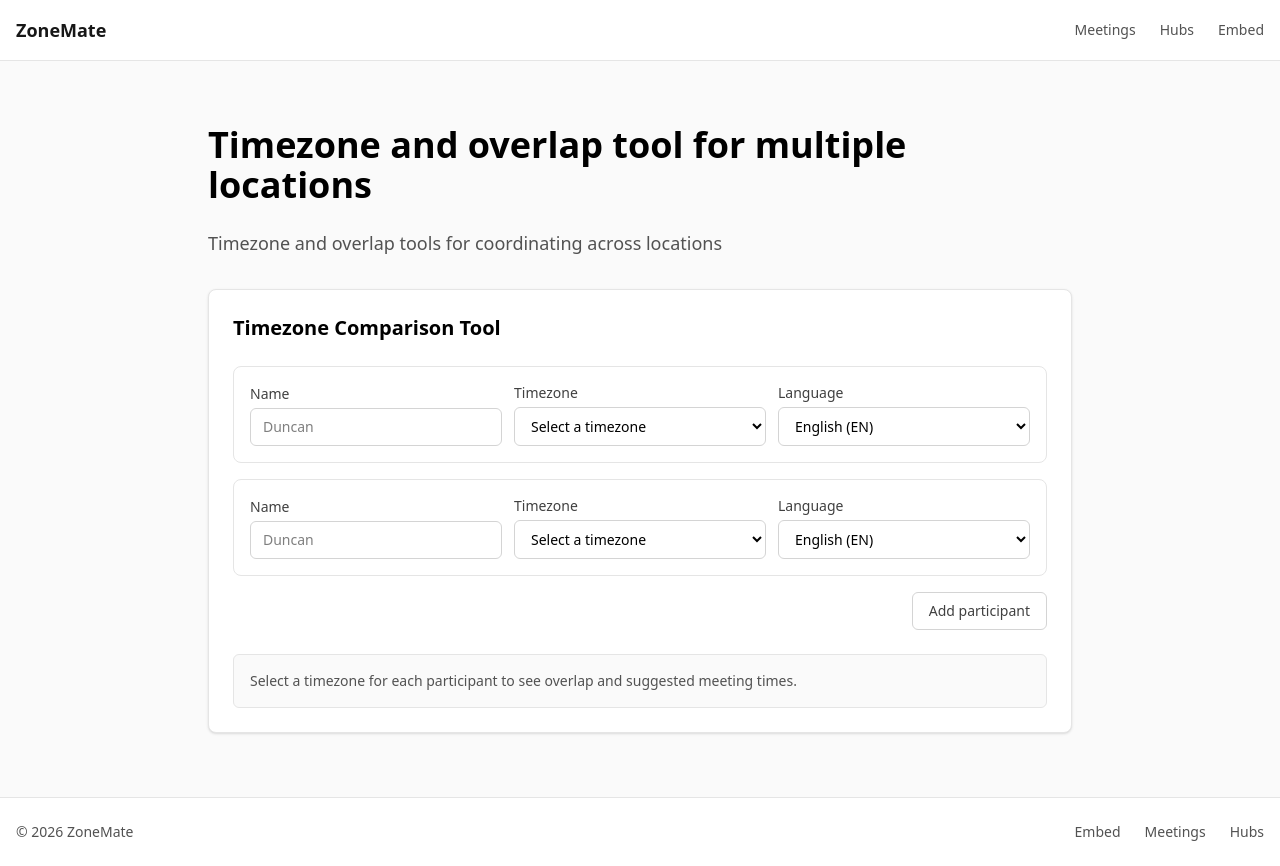
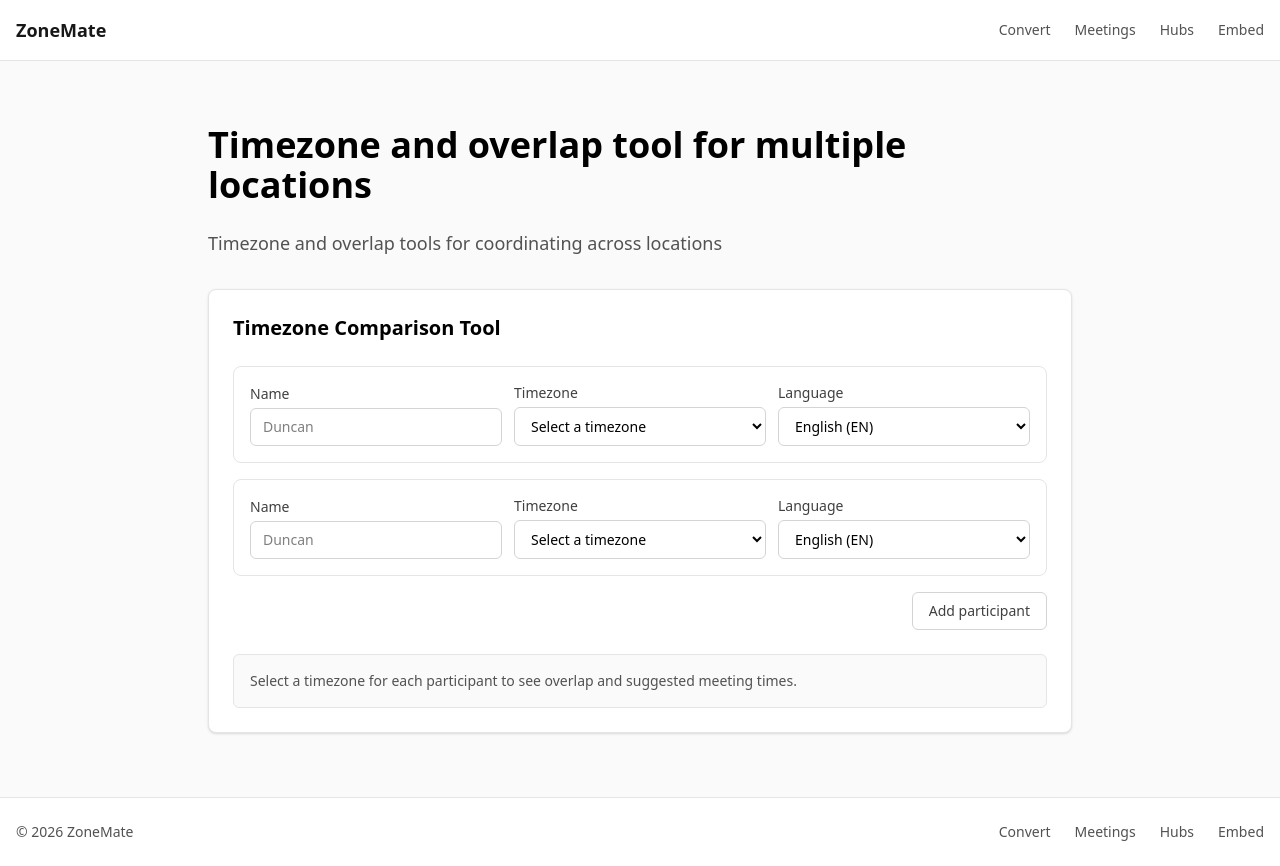
Before and after one commit to duncan-morton/zonemate, a Next.js app: page / in a window 1280 px wide. Built offline with nearby package versions, Linux system fonts and the light colour scheme.

Commit message:
Wire convert into nav, sitemap, and breadcrumbs

```diff
--- a/app/(site)/convert/page.tsx
+++ b/app/(site)/convert/page.tsx
@@ -1,6 +1,8 @@
 import type { Metadata } from "next";
+import Link from "next/link";
 import TimezoneConvert from "@/components/TimezoneConvert";
 import { SITE_NAME, SITE_URL } from "@/lib/siteConfig";
+import { makeBreadcrumbList } from "@/lib/seo/jsonld";
 
 export const metadata: Metadata = {
   title: `Timezone Converter – ${SITE_NAME}`,
@@ -12,7 +14,17 @@ export const metadata: Metadata = {
 };
 
 export default function ConvertPage() {
+  const breadcrumbList = makeBreadcrumbList([
+    { name: "Home", url: SITE_URL },
+    { name: "Convert", url: `${SITE_URL}/convert` },
+  ]);
+
   return (
+    <>
+      <script
+        type="application/ld+json"
+        dangerouslySetInnerHTML={{ __html: JSON.stringify(breadcrumbList) }}
+      />
       <main className="mx-auto max-w-4xl px-4 py-16">
         <h1 className="mb-6 text-4xl font-bold">Timezone converter</h1>
         <p className="mb-8 text-lg text-neutral-600">
@@ -20,6 +32,26 @@ export default function ConvertPage() {
           browser-based timezone conversion tool.
         </p>
         <TimezoneConvert />
+        <div className="mt-12 border-t border-neutral-200 pt-8">
+          <h2 className="mb-3 text-sm font-semibold text-neutral-900">
+            Related tools
+          </h2>
+          <div className="flex flex-wrap gap-4 text-sm text-neutral-600">
+            <Link
+              href="/meetings"
+              className="hover:text-neutral-900 hover:underline"
+            >
+              Find overlap meeting times
+            </Link>
+            <Link
+              href="/embed"
+              className="hover:text-neutral-900 hover:underline"
+            >
+              Embed ZoneMate on your site
+            </Link>
+          </div>
+        </div>
       </main>
+    </>
   );
 }
--- a/app/sitemap.ts
+++ b/app/sitemap.ts
@@ -13,6 +13,12 @@ export default function sitemap(): MetadataRoute.Sitemap {
       lastModified: now,
       changeFrequency: "daily",
       priority: 1.0,
+    },
+    {
+      url: `${baseUrl}/convert`.trim(),
+      lastModified: now,
+      changeFrequency: "daily",
+      priority: 0.8,
     },
     {
       url: `${baseUrl}/meetings`.trim(),
--- a/components/SiteFooter.tsx
+++ b/components/SiteFooter.tsx
@@ -13,10 +13,10 @@ export default function SiteFooter() {
           </p>
           <nav className="flex flex-wrap items-center gap-6">
             <Link
-              href="/embed"
+              href="/convert"
               className="text-sm text-neutral-600 hover:text-neutral-900"
             >
-              Embed
+              Convert
             </Link>
             <Link
               href="/meetings"
@@ -30,6 +30,12 @@ export default function SiteFooter() {
             >
               Hubs
             </Link>
+            <Link
+              href="/embed"
+              className="text-sm text-neutral-600 hover:text-neutral-900"
+            >
+              Embed
+            </Link>
           </nav>
         </div>
       </div>
--- a/components/SiteHeader.tsx
+++ b/components/SiteHeader.tsx
@@ -13,6 +13,12 @@ export default function SiteHeader() {
             {SITE_NAME}
           </Link>
           <div className="flex flex-wrap items-center gap-6">
+            <Link
+              href="/convert"
+              className="text-sm text-neutral-600 hover:text-neutral-900"
+            >
+              Convert
+            </Link>
             <Link
               href="/meetings"
               className="text-sm text-neutral-600 hover:text-neutral-900"
```
Lines whose indentation alone changed are shown as unchanged.
